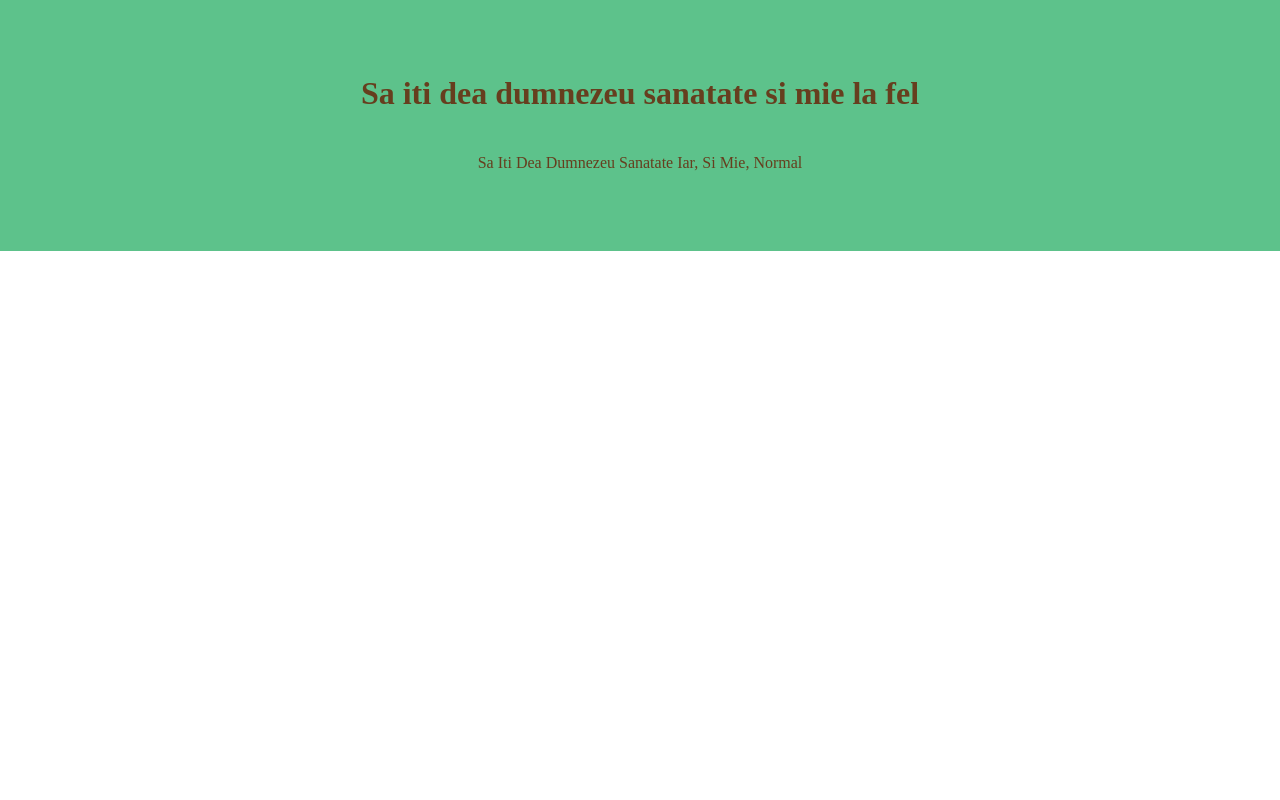
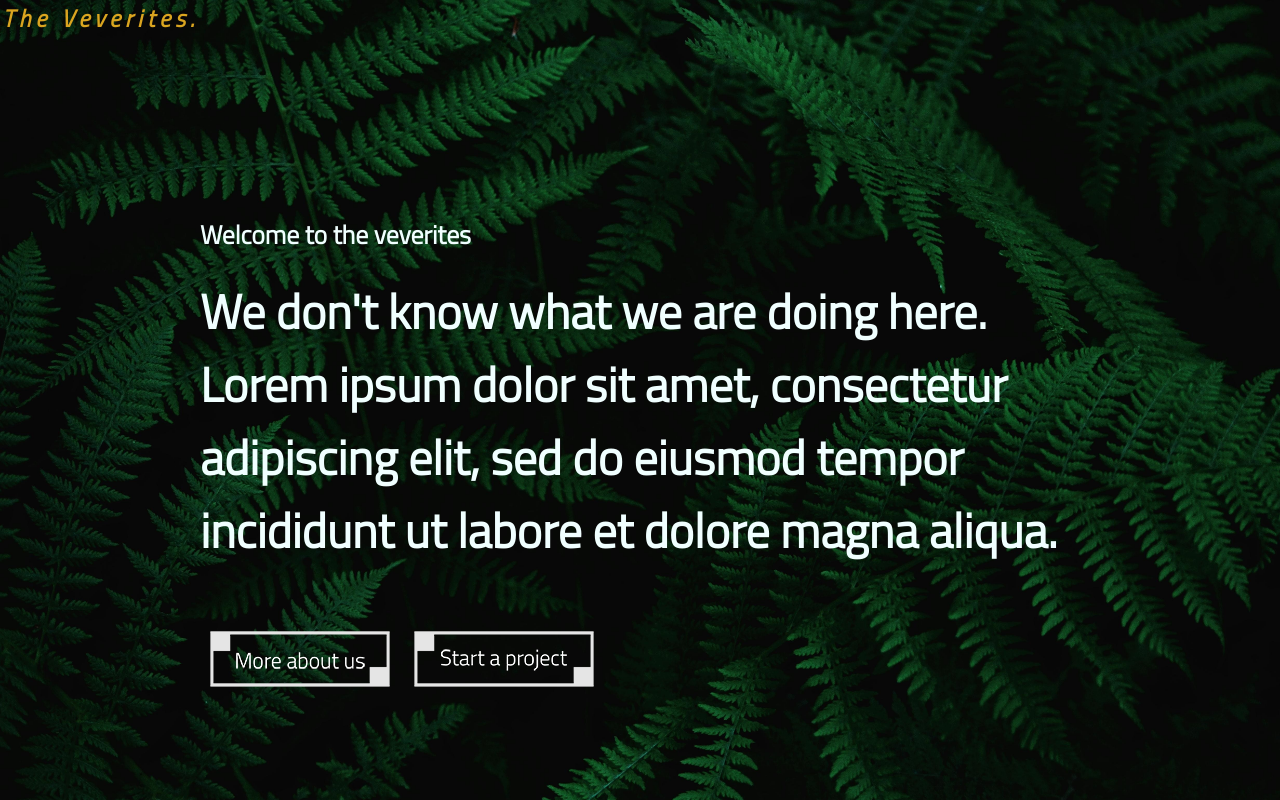
Before and after one commit to ploesteanuDan/Ne-jucam-ca-veveritele, a website: page index.html in a window 1280 px wide. Drawn offline with Linux system fonts and the light colour scheme.

Commit message:
frumos nu ca al tau

```diff
--- a/index.html
+++ b/index.html
@@ -5,12 +5,18 @@
     <meta name="viewport" content="width=device-width, initial-scale=1.0">
     <title>Document</title>
     <link rel="stylesheet" href="style.css">
+    <link href="https://fonts.googleapis.com/css2?family=Titillium+Web:ital,wght@0,300;1,300&display=swap" rel="stylesheet">
 </head>
 <body>
    <!--TEXT-->
    <div class = "nenea-text">
-       <h1>Sa iti dea dumnezeu sanatate si mie la fel</h1>
-       <p>Sa iti dea dumnezeu sanatate iar, si mie, normal</p>
+       <h1 id="homeButton" class="homeButton">The Veverites.</h1>
+       <h2 id="welcomeMessage" class="smallText">Welcome to the veverites</h2>
+       <h1 id="bigText" class="bigText">We don't know what we are doing here.
+                            Lorem ipsum dolor sit amet, consectetur adipiscing elit, sed do eiusmod tempor
+                            incididunt ut labore et dolore magna aliqua. </h1>
+       <button id = "aboutButton" class="aboutButton"></button>
+       <button id = "startProject"class="startButton"></button>
    </div>
 </body>
 </html>
--- a/style.css
+++ b/style.css
@@ -1,14 +1,56 @@
 body{
-    margin: 0;
+    margin: 0em;
+    background-image: url("bg_image.jpg");
+    background-color: #cccccc;
+    background-size: cover;
+
 }
-.nenea-text{
-    color: rgb(102, 62, 30);
-    background: rgb(93, 194, 139);
-    text-align: center;
-    padding: 3em;
-    margin: 0;
-    line-height: 3em;
+
+.smallText {
+    font-family: 'Titillium Web', sans-serif;
+    text-align: left;
+    margin-left: 200px;
+    margin-top: 7em;
+    font-size: 1.6em;
+    color: azure;
 }
+
+.bigText {
+    font-family: 'Titillium Web', sans-serif;
+    text-align: left;
+    margin-left: 200px;
+    margin-right: 200px;
+    margin-top: 0em;
+    font-size: 3em;
+    color: azure;
+}
+
 .nenea-text p{
     text-transform: capitalize;
 }
+
+.homeButton {
+    color: goldenrod;
+    text-align: start;
+    margin: 0em;
+    font-size: 1.5em;
+    font-family: 'Titillium Web', sans-serif;
+    font-style: italic;
+    letter-spacing: 0.2em;
+    margin-left: 0.1em;
+}
+.startButton {
+    background:url("start-project.png") no-repeat;
+    cursor:pointer;
+    border:none;
+    width:200px;
+    height:120px;
+}
+.aboutButton {
+    background:url("about-us.png") no-repeat;
+    cursor:pointer;
+    border:none;
+    width:200px;
+    height:120px;
+    margin-left: 200px;
+}
```
Also changed, not shown: about-us.png (added), bg_image.jpg (added), start-project.png (added).
